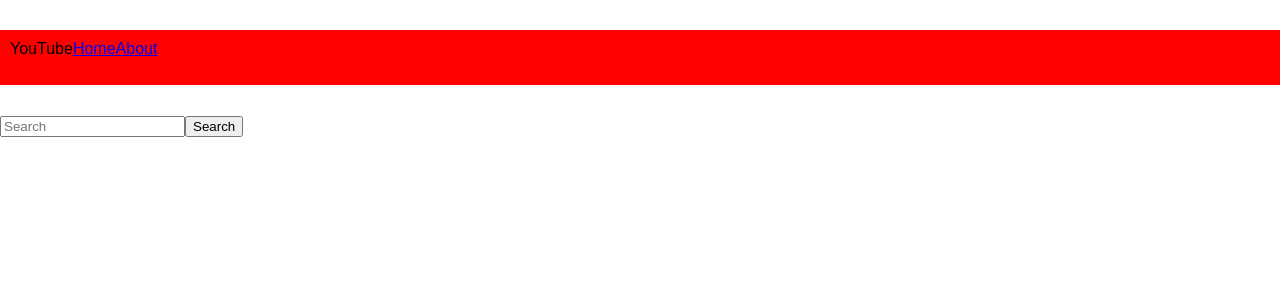
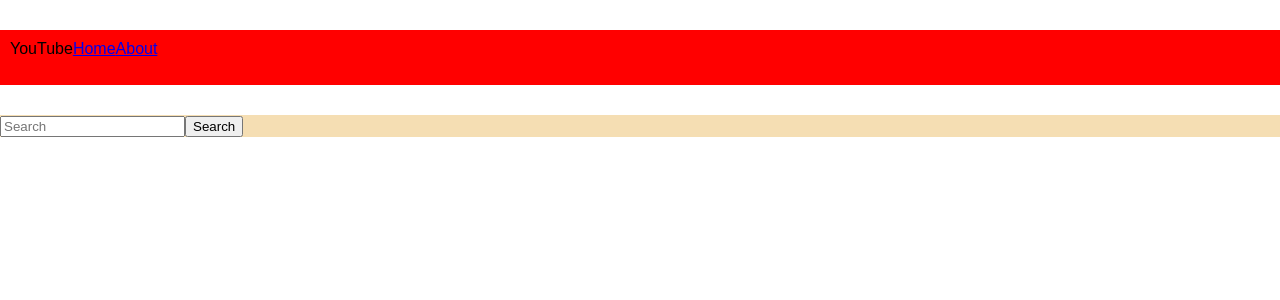
Before and after one commit to JerryDeJesus/youtube-clone-react, a React (Create React App) app: page / in a window 1280 px wide. Shown: the top 300 px of the page. Built offline with nearby package versions, Linux system fonts and the light colour scheme.

Commit message:
minor change className to Home

```diff
--- a/src/components/Home.js
+++ b/src/components/Home.js
@@ -42,7 +42,7 @@ class HomePage extends Component {
     });
 
     return (
-      <div className="HomePage">
+      <div className="Home">
         <div>
           <form onSubmit={this.handleSubmit}>
             {videoItems}
```
